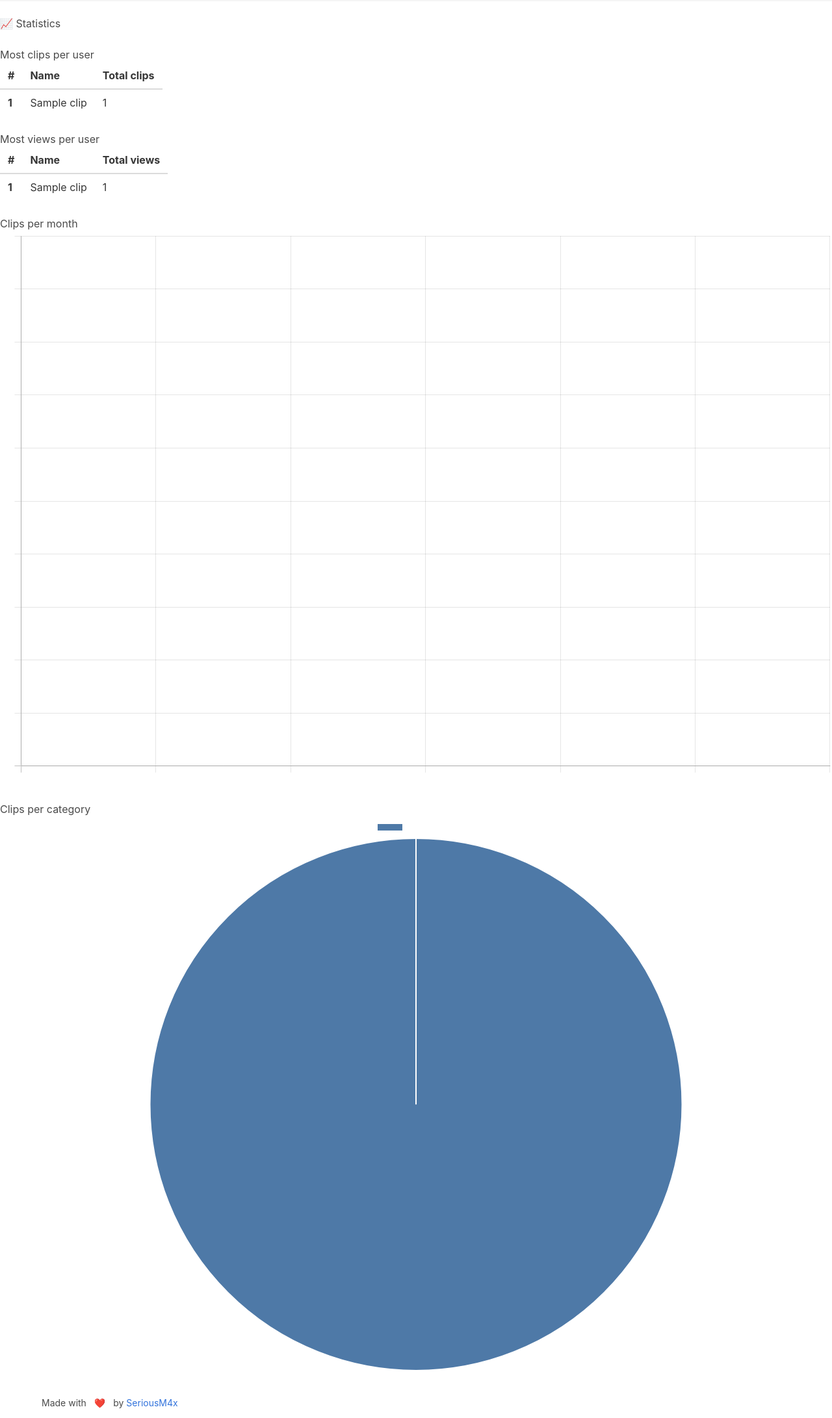
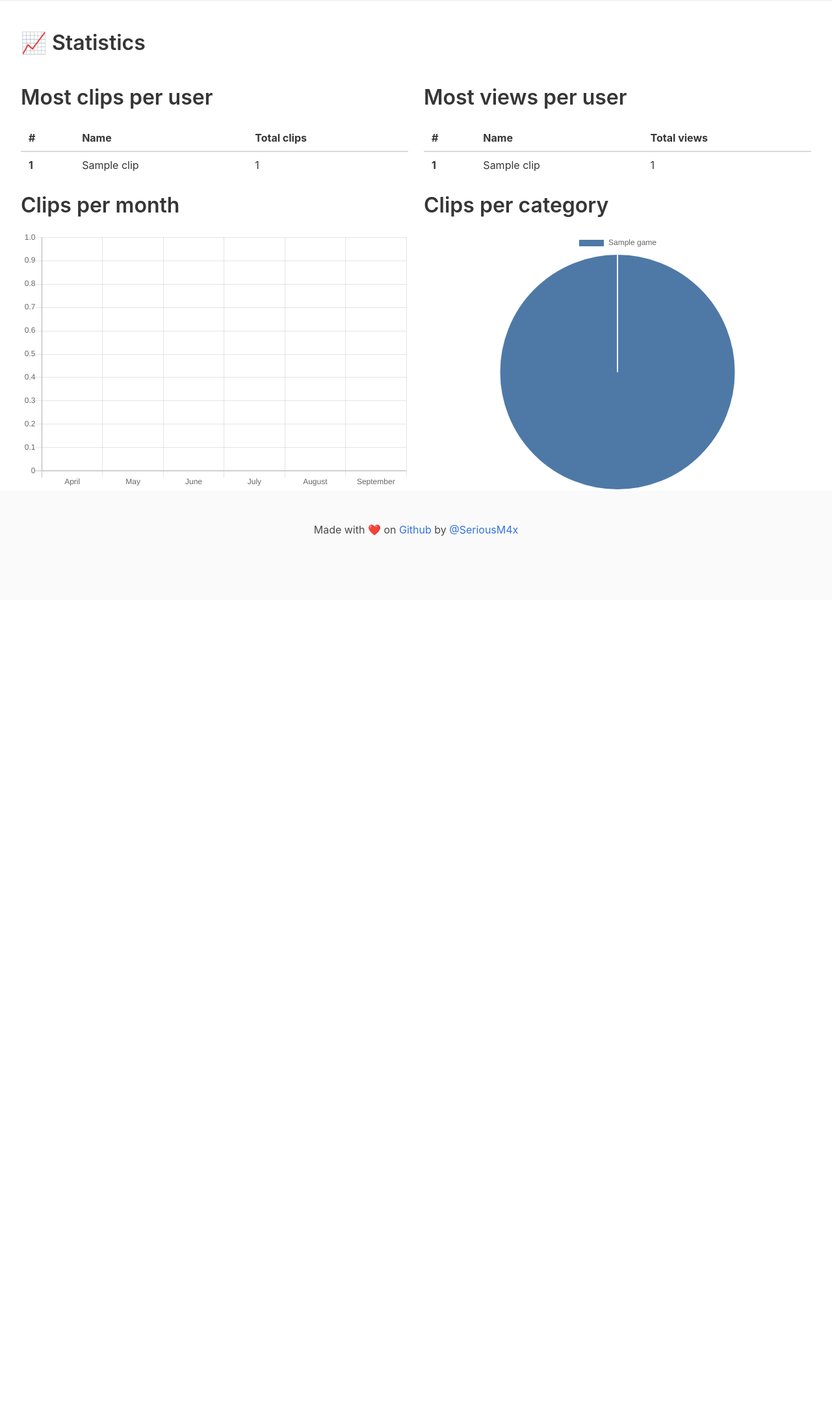
Before and after one commit to seriousm4x/twitch-clip-archive, a Django app: page /stats/ in a window 1280 px wide. Shown: the part 88-2270 px from the top of the page at 65% size. After the commit the page ends 913 px from the top, so only its background shows below. Run offline with Django 3.2, Linux system fonts and the light colour scheme; tables that the repository leaves empty hold one stand-in row (values such as "Sample post"); some libraries are stand-ins or nearby versions.

Commit message:
bulma for top and stats

```diff
--- a/clips/static/js/stats.js
+++ b/clips/static/js/stats.js
@@ -1,5 +1,4 @@
 function clips_in_month(data) {
-    Chart.defaults.global.defaultFontColor = "#fff";
     Chart.defaults.global.legend.display = false;
     data["datasets"][0]["backgroundColor"] = Chart['colorschemes'].tableau.Tableau10
     var ctx = document.getElementById('clips_in_month');
@@ -19,7 +18,6 @@
 };
 
 function clips_by_category(data) {
-    Chart.defaults.global.defaultFontColor = "#fff";
     Chart.defaults.global.legend.display = true;
     var ctx = document.getElementById('clips_by_category');
     var myChart = new Chart(ctx, {
--- a/clips/templates/clips/footer.html
+++ b/clips/templates/clips/footer.html
@@ -2,14 +2,13 @@
 
 {% block content %}
 
-<footer class="py-3 bg-dark text-white border-top border-secondary">
-
-    <div class="container text-center">
-        <small>Made with <span class="mx-2">❤️</span> by <a class="text-white" href="https://github.com/seriousm4x" target="_new">SeriousM4x</a></small>
+<footer class="footer">
+    <div class="content has-text-centered">
+        <p>
+            Made with ❤️ on <a href="https://github.com/seriousm4x/django-twitch-archive" target="_new">Github</a> by <a
+                href="https://twitter.com/SeriousM4x" target="_new">@SeriousM4x</a>
+        </p>
     </div>
-
-    <script type="text/javascript" src="{% static 'js/all.min.js' %}"></script>
-
 </footer>
 
 {% endblock %}
--- a/clips/templates/clips/navbar.html
+++ b/clips/templates/clips/navbar.html
@@ -21,7 +21,7 @@
             <a class="navbar-item" href="{% url 'index' %}">
                 <i class="fas fa-home has-text-primary mr-1"></i> Home
             </a>
-            <div class="navbar-item has-dropdown is-hoverable">
+            <div class="navbar-item has-dropdown" onclick="this.classList.toggle('is-active')">
                 <a class="navbar-link">
                     <i class="fas fa-chart-line has-text-info mr-1"></i> Top
                 </a>
@@ -47,10 +47,12 @@
                 <form action="{% url 'search_results' %}">
                     <div class="field has-addons">
                         <div class="control">
-                            <input class="input" type="text" name="search" value="{{ searchquery }}" placeholder="Search clips">
+                            <input class="input" type="text" name="search" value="{{ searchquery }}"
+                                placeholder="Search clips">
                         </div>
                         <div class="control">
-                            <button class="button is-primary" type="submit" onclick="this.classList.toggle('is-loading')">Go</button>
+                            <button class="button is-primary" type="submit"
+                                onclick="this.classList.toggle('is-loading')">Go</button>
                         </div>
                     </div>
                 </form>
--- a/clips/templates/clips/stats.html
+++ b/clips/templates/clips/stats.html
@@ -6,24 +6,23 @@
 
 {% include 'clips/header.html' %}
 
-<body class="bg-dark text-white">
+<body>
 
     {% include "clips/navbar.html" %}
 
-    <div class="container-fluid bg-dark text-white">
-
-        <h1 class="page-title font-weight-bold mt-5 mb-5 ml-sm-5">{{ headline }}</h1>
-
-        <div class="container-fluid mb-5">
-            <div class="row">
-                <div class="col-lg-6 mt-5">
-                    <h2 class="font-weight-bold">Most clips per user</h2>
-                    <table class="table table-striped table-dark table-hover">
+    <div class="container is-fluid">
+        <h1 class="title is-spaced my-6">
+            {{ headline }}
+        </h1>
+        <div class="columns">
+            <div class="column">
+                <h2 class="title">Most clips per user</h2>
+                <table class="table is-fullwidth is-striped is-hoverable">
                     <thead>
                         <tr>
-                                <th scope="col">#</th>
-                                <th scope="col">Name</th>
-                                <th scope="col">Total clips</th>
+                            <th>#</th>
+                            <th>Name</th>
+                            <th>Total clips</th>
                         </tr>
                     </thead>
                     <tbody>
@@ -37,14 +36,14 @@
                     </tbody>
                 </table>
             </div>
-                <div class="col-lg-6 mt-5">
-                    <h2 class="font-weight-bold">Most views per user</h2>
-                    <table class="table table-striped table-dark table-hover">
+            <div class="column">
+                <h2 class="title">Most views per user</h2>
+                <table class="table is-fullwidth is-striped is-hoverable">
                     <thead>
                         <tr>
-                                <th scope="col">#</th>
-                                <th scope="col">Name</th>
-                                <th scope="col">Total views</th>
+                            <th>#</th>
+                            <th>Name</th>
+                            <th>Total views</th>
                         </tr>
                     </thead>
                     <tbody>
@@ -59,13 +58,13 @@
                 </table>
             </div>
         </div>
-            <div class="row">
-                <div class="col-lg-6 mt-5">
-                    <h2 class="font-weight-bold">Clips per month</h2>
+        <div class="columns">
+            <div class="column is-half">
+                <h2 class="title">Clips per month</h2>
                 <canvas id="clips_in_month" height="200"></canvas>
             </div>
-                <div class="col-lg-6 mt-5">
-                    <h2 class="font-weight-bold">Clips per category</h2>
+            <div class="column is-half">
+                <h2 class="title">Clips per category</h2>
                 <canvas id="clips_by_category" height="200"></canvas>
             </div>
         </div>
@@ -76,7 +75,6 @@
     {% include 'clips/footer.html' %}
 
     <footer>
-
         <script type="text/javascript" src="{% static 'js/Chart.min.js' %}"></script>
         <script type="text/javascript" src="{% static 'js/chartjs-plugin-colorschemes.min.js' %}"></script>
         <script type="text/javascript" src="{% static 'js/stats.js' %}"></script>
@@ -84,7 +82,6 @@
             clips_in_month(JSON.parse("{{ clips_in_month|escapejs }}"))
             clips_by_category(JSON.parse("{{ clips_by_category|escapejs }}"))
         </script>
-
     </footer>
 
 </body>
--- a/clips/views.py
+++ b/clips/views.py
@@ -73,7 +73,7 @@
     matchGameToClip(clips_top_week)
 
     # Pageination
-    paginator = Paginator(clips_top_week, 30)
+    paginator = Paginator(clips_top_week, 28)
     page_number = request.GET.get("page")
     page_obj = paginator.get_page(page_number)
 
@@ -100,7 +100,7 @@
     matchGameToClip(clips_top_month)
 
     # Pageination
-    paginator = Paginator(clips_top_month, 30)
+    paginator = Paginator(clips_top_month, 28)
     page_number = request.GET.get("page")
     page_obj = paginator.get_page(page_number)
 
@@ -123,7 +123,7 @@
     matchGameToClip(clips_top_alltime)
 
     # Pageination
-    paginator = Paginator(clips_top_alltime, 30)
+    paginator = Paginator(clips_top_alltime, 28)
     page_number = request.GET.get("page")
     page_obj = paginator.get_page(page_number)
 
@@ -168,7 +168,7 @@
     matchGameToClip(object_list)
 
     # Pageination
-    paginator = Paginator(object_list, 30)
+    paginator = Paginator(object_list, 28)
     page_number = request.GET.get("page")
     page_obj = paginator.get_page(page_number)
 
```
Also changed, not shown: clips/templates/clips/card.html (+6 -9 lines), clips/templates/clips/index.html (+35 -3 lines), clips/templates/clips/top-x.html (+53 -40 lines). Lines whose indentation alone changed are shown as unchanged.
